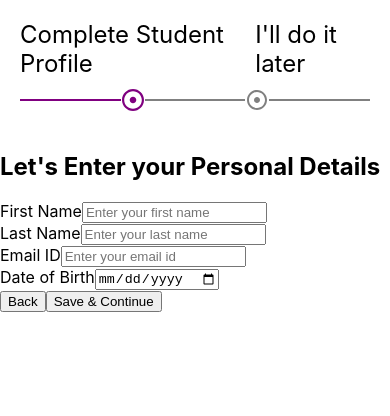
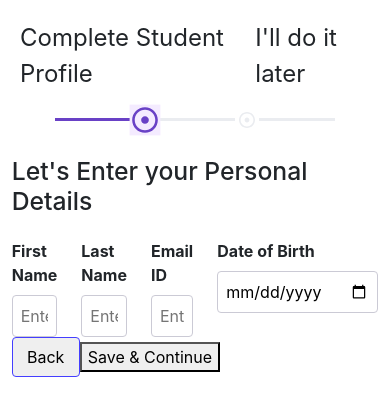
Before and after one commit to geetikajhanji11/form, a React (Create React App) app: page / in a window 390 px wide. Shown: the top 416 px of the page. Built offline with nearby package versions, Linux system fonts and the light colour scheme.

Commit message:
UI improve

```diff
--- a/package.json
+++ b/package.json
@@ -11,6 +11,7 @@
     "@testing-library/react": "^13.4.0",
     "@testing-library/user-event": "^13.5.0",
     "axios": "^1.6.7",
+    "bootstrap": "^5.3.3",
     "react": "^18.2.0",
     "react-dom": "^18.2.0",
     "react-router-dom": "^6.22.1",
--- a/public/index.html
+++ b/public/index.html
@@ -10,6 +10,9 @@
       content="Web site created using create-react-app"
     />
     <link rel="apple-touch-icon" href="%PUBLIC_URL%/logo192.png" />
+    <link rel="preconnect" href="https://fonts.googleapis.com">
+    <link rel="preconnect" href="https://fonts.gstatic.com" crossorigin>
+    <link href="https://fonts.googleapis.com/css2?family=Alfa+Slab+One&family=Dancing+Script:wght@700&family=Noto+Sans:ital,wght@0,100..900;1,100..900&family=Poppins:wght@700&display=swap" rel="stylesheet">
     <!--
       manifest.json provides metadata used when your web app is installed on a
       user's mobile device or desktop. See https://developers.google.com/web/fundamentals/web-app-manifest/
@@ -25,6 +28,8 @@
       Learn how to configure a non-root public URL by running `npm run build`.
     -->
     <title>React App</title>
+    <link href="https://cdn.jsdelivr.net/npm/bootstrap@5.3.3/dist/css/bootstrap.min.css" rel="stylesheet" integrity="sha384-QWTKZyjpPEjISv5WaRU9OFeRpok6YctnYmDr5pNlyT2bRjXh0JMhjY6hW+ALEwIH" crossorigin="anonymous">
+
   </head>
   <body>
     <noscript>You need to enable JavaScript to run this app.</noscript>
@@ -39,5 +44,7 @@
       To begin the development, run `npm start` or `yarn start`.
       To create a production bundle, use `npm run build` or `yarn build`.
     -->
+    <script src="https://cdn.jsdelivr.net/npm/bootstrap@5.3.3/dist/js/bootstrap.bundle.min.js" integrity="sha384-YvpcrYf0tY3lHB60NNkmXc5s9fDVZLESaAA55NDzOxhy9GkcIdslK1eN7N6jIeHz" crossorigin="anonymous"></script>
+
   </body>
 </html>
--- a/src/App.css
+++ b/src/App.css
@@ -36,3 +36,7 @@
     transform: rotate(360deg);
   }
 }
+
+body {
+  font-family: "Noto Sans" !important;
+}
--- a/src/components/NavBar.css
+++ b/src/components/NavBar.css
@@ -7,56 +7,83 @@
 
 }
 .icon {
-  color: grey; /* Default icon color */
+  color: #EAECF0;
+  font-size: 30px; /* Base font size for the icons */
   transition: color 0.3s, transform 0.3s;
+  transform: scale(1.1); /* Slightly larger icon when active */
+}
+
+.icon-wrapper {
+  display: flex;
+  flex-direction: column;
 }
 
 .icon.active {
-  color: purple; /* Active icon color */
+  background-color: #F4EBFF;
+  color: #6941C6;
+  font-size: 28px; /* Increase font size for active icons */
   transform: scale(1.1); /* Slightly larger icon when active */
 }
 
-.navbar {
-    /* display: flex; */
-    /* flex-direction: column; */
-    /* align-items: flex-start; */
-    padding: 20px;
-  }
+.main-navbar {
+  display: flex;
+  flex-direction: column;
+  align-items: center; /* Center items horizontally */
+  padding: 20px;
+  width: 100%; /* Set width to ensure it takes full width of its container */
+}
 
   .title {
     font-size: 24px;
     margin-bottom: 10px;
   }
 
-  .progress-bar {
+  .form-progress-bar-wrapper {
     width: 100%;
+    padding-left: 10%;
+    padding-right: 10%;
+    margin-top: 1%;
+    margin-bottom: 1%;
+  }
+
+  .form-progress-bar {
+    width: 100%; /* Ensure it spans the full width */
     display: flex;
+    justify-content: center; /* Center the children horizontally */
     align-items: center;
   }
 
   .line {
-    width: 200px;
-    height: 2px;
-    background-color: grey;
+    color: #EAECF0;
+    flex-grow: 1; /* Allows the line to grow and fill available space */
+    height: 2.5px;
+    background-color: #EAECF0;
     transition: background-color 0.3s;
+  }
+  @media (max-width: 768px) {
+    .line {
+      flex-grow: 1;
+    }
+    .icon {
+      transform: scale(0.8);
+    }
   }
 
   .circle {
-    width: 20px;
-    height: 20px;
-    border-radius: 50%;
     display: flex;
-    justify-content: center;
+    flex-direction: column;
     align-items: center;
-    background-color: grey;
-    color: white;
-    margin: 0 5px;
-    transition: background-color 0.3s, transform 0.3s;
+    justify-content: center; /* This centers the items vertically within the container, if needed */
+  }
+
+  .icon-text {
+    font-size: 12px;
+    margin-top: 5px; /* Adjust the spacing between the icon and the text */
   }
 
   .line-active {
-    background-color: purple;
-    color: purple;
+    background-color: #6941C6;
+    color: #6941C6;
   }
 
   .circle.active {
--- a/src/components/NavBar.js
+++ b/src/components/NavBar.js
@@ -23,7 +23,7 @@ const NavBar = () => {
   };
 
   return (
-    <div className="navbar">
+    <div className="main-navbar">
 
         <div className='upper-content'>
             <div className="left-content">
@@ -34,7 +34,8 @@ const NavBar = () => {
             </div>
         </div>
 
-      <div className="progress-bar">
+        <div className='form-progress-bar-wrapper'>
+          <div className="form-progress-bar">
             <span className={`line ${isFirstStep || isSecondStep || isThirdStep || isLastStep ? 'line-active' : ''}`}></span>
             {renderIcon(true, isSecondStep || isThirdStep || isLastStep)}
             <span className={`line ${isSecondStep || isThirdStep || isLastStep ? 'line-active' : ''}`}></span>
@@ -42,6 +43,8 @@ const NavBar = () => {
             <span className={`line ${isThirdStep || isLastStep ? 'line-active' : ''}`}></span>
           </div>
         </div>
+
+    </div>
   );
 };
 
--- /dev/null
+++ b/src/components/PersonalInfoForm.css
@@ -0,0 +1,61 @@
+.personal-info-page {
+    padding-left: 3%;
+    padding-right: 3%;
+}
+
+.back-button {
+
+    box-sizing: border-box;
+    padding: 0px;
+    gap: 8px;
+
+    margin: 0 auto;
+    width: 68px;
+    height: 40px;
+
+    /* Primary/500 */
+    border: 1px solid #443EFF;
+    border-radius: 4px;
+
+    /* Inside auto layout */
+    flex: none;
+    order: 0;
+    flex-grow: 0;
+
+}
+
+
+
+label {
+    margin-top: 15px;
+    font-weight: bold;
+    height: 20px;
+}
+
+.input-field {
+    margin-top: 8px;
+    width: 100%;
+    padding: 8px;
+    border-radius: 4px;
+    border: 1px #CBCAD5 solid;
+}
+
+.error-input-field {
+    margin-top: 8px;
+    width: 100%;
+    padding: 8px;
+    border-radius: 4px;
+    border: 1px #BA3B3B solid;
+}
+
+.error {
+
+    /* font-family: Montserrat; */
+    margin-top: 2px;
+    font-size: 15px;
+    font-weight: 500;
+    line-height: 16px;
+    letter-spacing: 0em;
+    text-align: left;
+    color: #BA3B3B;
+}
--- a/src/components/PersonalInfoForm.js
+++ b/src/components/PersonalInfoForm.js
@@ -2,6 +2,7 @@
 import React, { useState, useEffect } from 'react';
 import { useNavigate } from 'react-router-dom';
 import { useFormData } from '../FormDataContext';
+import "./PersonalInfoForm.css"
 
 const PersonalInfoForm = () => {
   const navigate = useNavigate();
@@ -25,9 +26,28 @@ const PersonalInfoForm = () => {
     });
   }, [formData]);
 
+  // const handleChange = (e) => {
+  //   const { name, value } = e.target;
+  //   setLocalFormData({ ...localFormData, [name]: value });
+  // };
+
   const handleChange = (e) => {
     const { name, value } = e.target;
     setLocalFormData({ ...localFormData, [name]: value });
+
+    // Validate the field being changed
+    const newErrors = { ...errors }; // Copy existing errors
+    if (value.trim() === '') {
+      // Field is empty, add/set the error
+      newErrors[name] = `${name.charAt(0).toUpperCase() + name.slice(1)} is required`;
+    } else if (name === 'email' && !/^[a-zA-Z0-9._%+-]+@[a-zA-Z0-9.-]+\.[a-zA-Z]{2,}$/.test(value)) {
+      // Email is not valid
+      newErrors[name] = 'Email is invalid';
+    } else {
+      // Field is valid, remove the error
+      delete newErrors[name];
+    }
+    setErrors(newErrors);
   };
 
   const validate = () => {
@@ -65,62 +85,66 @@ const PersonalInfoForm = () => {
   }
 
   return (
-    <div>
+    <div className='personal-info-page'>
       <h2>Let's Enter your Personal Details</h2>
 
-      <div className='form_personal'>
+      <div className='form-personal row'>
 
-        <div>
-          <label>First Name</label>
+        <div className='form-field col col-lg-4 col-md-6 col-sm-12'>
+          <div><label>First Name</label></div>
           <input
+            className={errors.firstName ? "error-input-field" : "input-field"}
             type="text"
             name="firstName"
             placeholder="Enter your first name"
             value={localFormData.firstName}
             onChange={handleChange}
           />
-          {errors.firstName && <p>{errors.firstName}</p>}
+          {errors.firstName && <p className='error'>Incorrect Entry</p>}
         </div>
 
-        <div>
-          <label>Last Name</label>
+        <div className='form-field col col-lg-4 col-md-6 col-sm-12'>
+          <div><label>Last Name</label></div>
           <input
+            className={errors.lastName ? "error-input-field" : "input-field"}
             type="text"
             name="lastName"
             placeholder="Enter your last name"
             value={localFormData.lastName}
             onChange={handleChange}
           />
-          {errors.lastName && <p>{errors.lastName}</p>}
+          {errors.lastName && <p className='error'>Incorrect Entry</p>}
         </div>
 
-        <div>
-          <label>Email ID</label>
+        <div className='form-field col col-lg-4 col-md-6 col-sm-12'>
+          <div><label>Email ID</label></div>
           <input
+            className={errors.email ? "error-input-field" : "input-field"}
             type="email"
             name="email"
             placeholder="Enter your email id"
             value={localFormData.email}
             onChange={handleChange}
           />
-          {errors.email && <p>{errors.email}</p>}
+          {errors.email && <p className='error'>Incorrect Entry</p>}
         </div>
 
-        <div>
-          <label>Date of Birth</label>
+        <div className='form-field col col-lg-4 col-md-6 col-sm-12'>
+          <div><label>Date of Birth</label></div>
           <input
+            className={errors.dateOfBirth ? "error-input-field" : "input-field"}
             type="date"
             name="dateOfBirth"
             placeholder="DD/MM/YYYY"
             value={localFormData.dateOfBirth}
             onChange={handleChange}
           />
-          {errors.dateOfBirth && <p>{errors.dateOfBirth}</p>}
+          {errors.dateOfBirth && <p className='error'>Incorrect Entry</p>}
         </div>
       </div>
 
       <div className='actions'>
-        <button onClick={handleBack}>Back</button>
+        <button className='back-button' onClick={handleBack}>Back</button>
         <button onClick={handleNext}>Save & Continue</button>
       </div>
     </div>
```
Also changed, not shown: 1 other file (tests, documents, lock files or other folders). Lines whose indentation alone changed are shown as unchanged.
